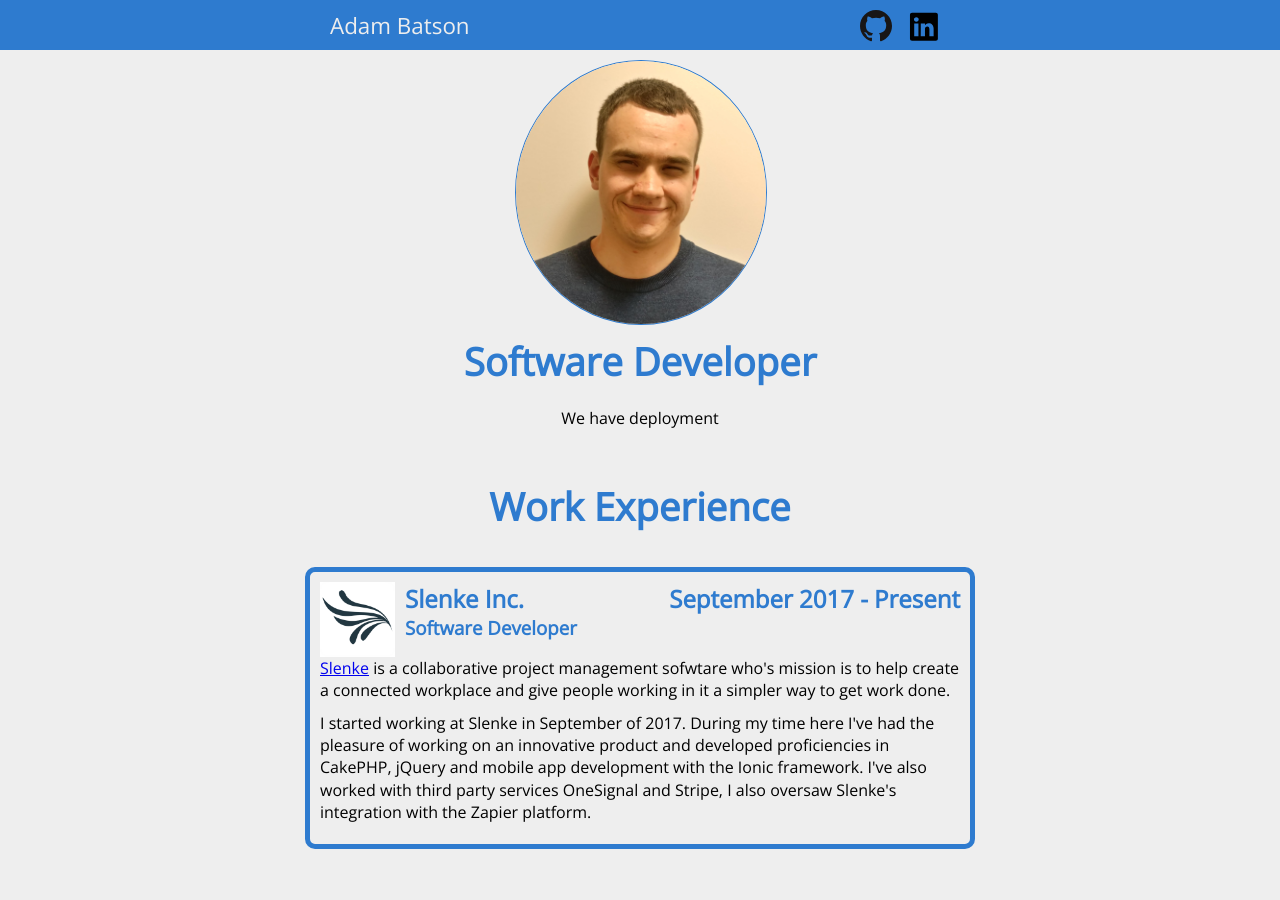
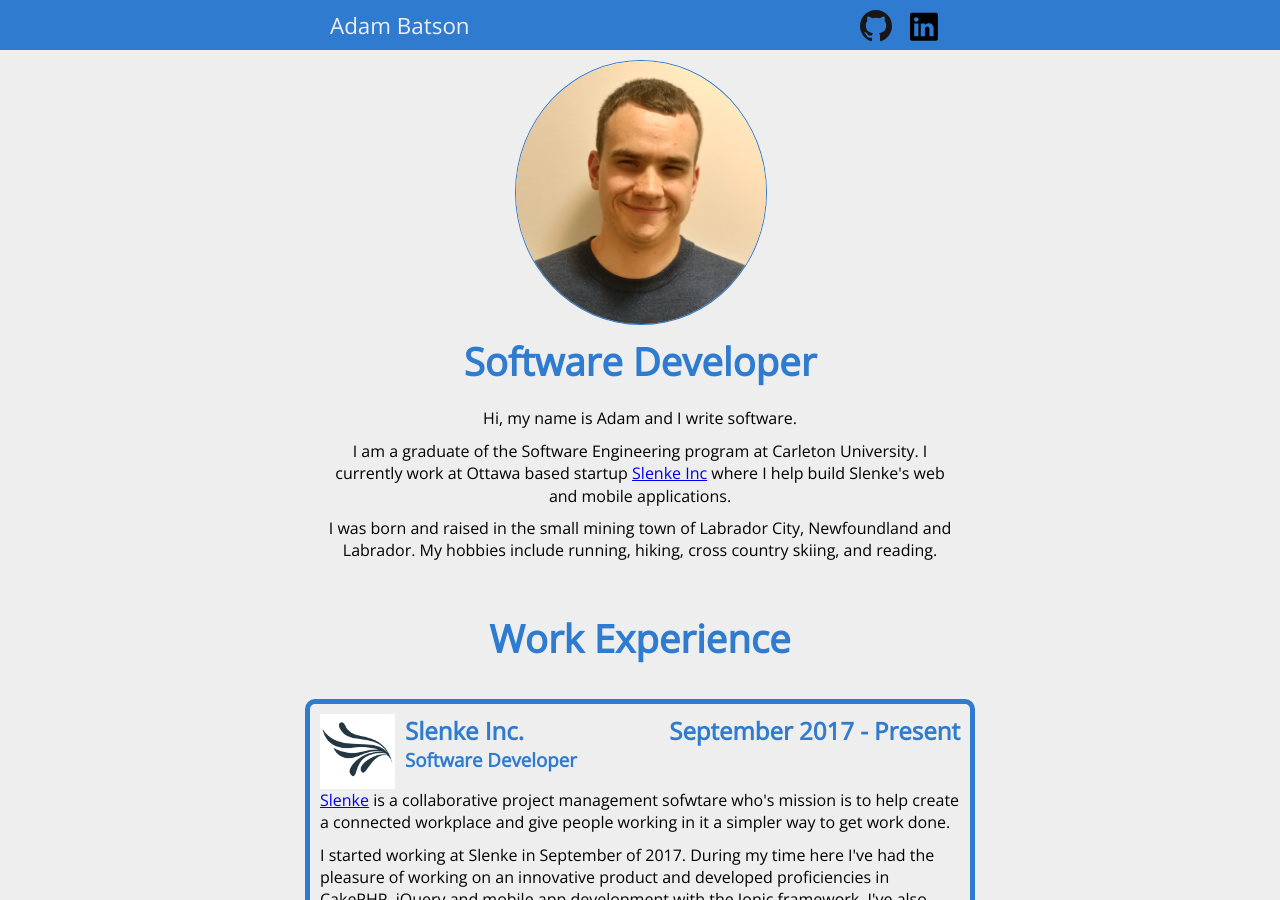
Before and after one commit to adambatson/adambatson.github.io, a Jekyll site: the page built from index.html, in a window 1280 px wide and 900 px high. Built offline with Jekyll 4.4.1, drawn with Linux system fonts in a browser that asks for light colours; nearby versions of some CDN libraries.

```diff
--- a/index.html
+++ b/index.html
@@ -17,12 +17,11 @@
 			</div>
 			<h1>Software Developer</h1>
 			<div id="bio">
-				<p>We have deployment</p>
-				<!-- <p>Hi, my name is Adam and I write software.</p>
+				<p>Hi, my name is Adam and I write software.</p>
 				<p>I am a graduate of the Software Engineering program at Carleton University.
 				I currently work at Ottawa based startup <a href="https://slenke.com">Slenke Inc</a> where I help build Slenke's web and mobile applications.
 				</p>
-				<p>I was born and raised in the small mining town of Labrador City, Newfoundland and Labrador. My hobbies include running, hiking, cross country skiing, and reading. </p> -->
+				<p>I was born and raised in the small mining town of Labrador City, Newfoundland and Labrador. My hobbies include running, hiking, cross country skiing, and reading. </p>
 			</div>
 		</div>
 
```
Also changed, not shown: README.md.
